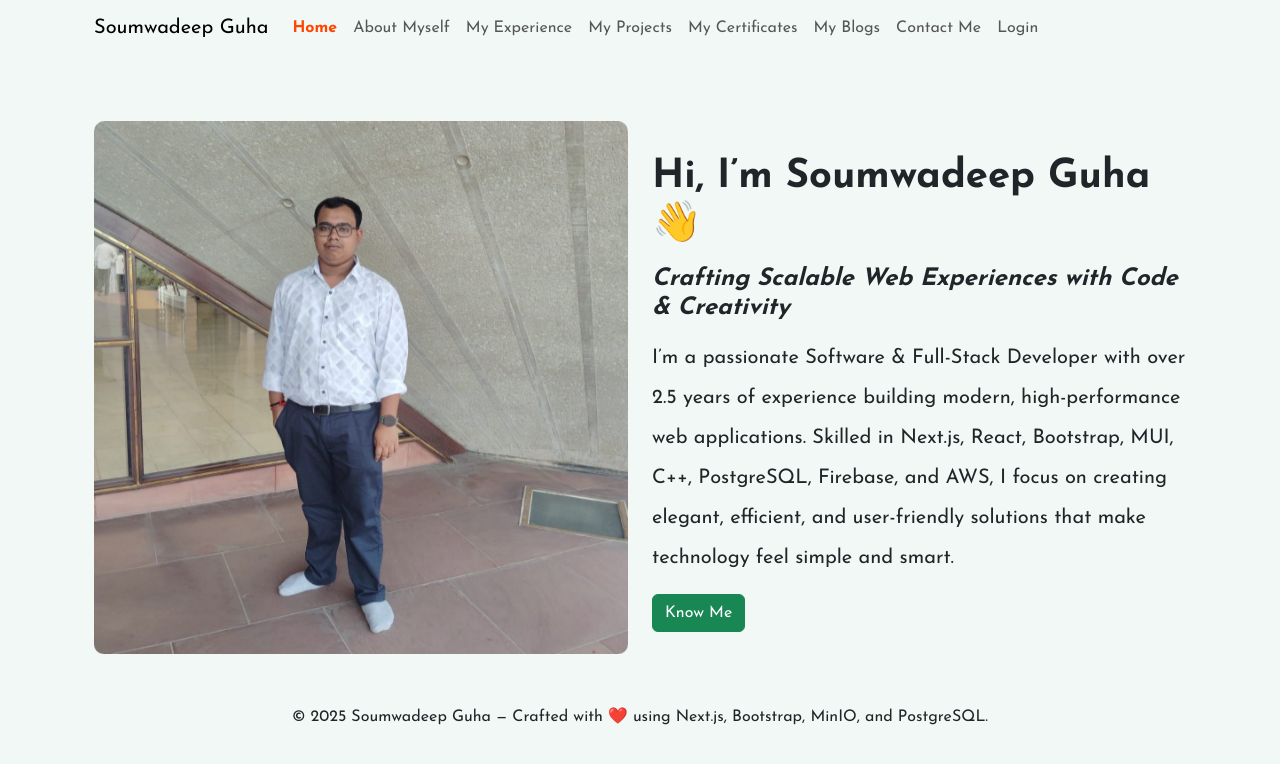
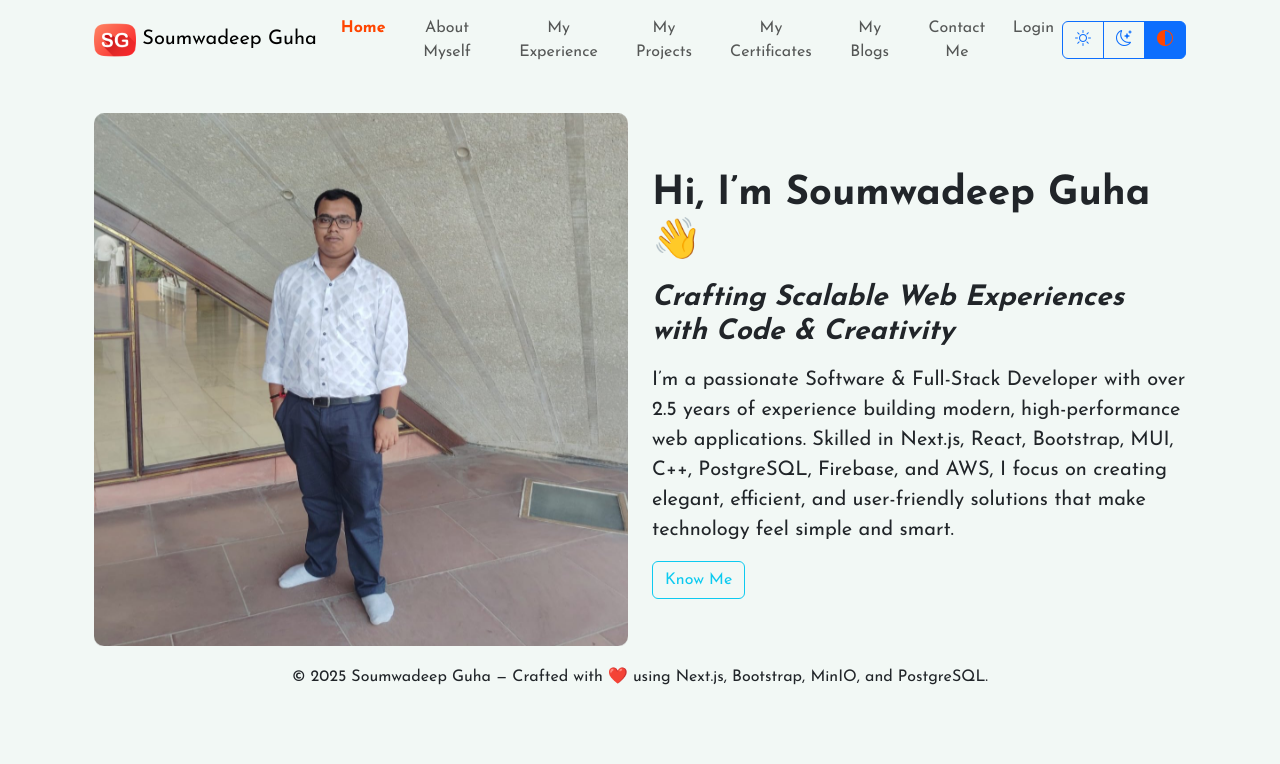
Before and after one commit to S-Guha-Systems/SoumwadeepPortfolio, a Next.js app: page / in a window 1280 px wide. Shown: the top 764 px of the page. Built offline with nearby package versions, Linux system fonts and the light colour scheme.

Commit message:
Added dark mode toggle

```diff
--- a/app/globals.css
+++ b/app/globals.css
@@ -1,5 +1,5 @@
 html[data-bs-theme="dark"] {
-  --bs-body-bg: #15202b; /* Your desired dark background color */
+  --bs-body-bg: #00001f; /* Your desired dark background color */
   /* You might also need to adjust text color for readability */
   --bs-body-color: #eeeeee;
 }
@@ -19,6 +19,12 @@ h5,
 h6 {
   font-weight: bold !important;
 }
+.mob-logo {
+  display: none;
+}
+.logo {
+  width: 42px;
+}
 .active {
   color: orangered !important;
   font-weight: bold !important;
@@ -35,7 +41,7 @@ img {
   right: 0;
   bottom: 0;
   z-index: 1030;
-  background: rgba(255, 255, 255, 0.75); /* light translucent base */
+  background: #f2f8f5;
   backdrop-filter: blur(10px) saturate(180%);
   -webkit-backdrop-filter: blur(10px) saturate(180%);
   border-top: 1px solid rgba(255, 255, 255, 0.4);
@@ -45,11 +51,11 @@ img {
 }
 
 /* Dark mode variant */
-@media (prefers-color-scheme: dark) {
+html[data-bs-theme="dark"] {
   .mob-nav {
-    background: rgba(9, 8, 31, 0.75); /* your dark theme color translucent */
+    background: #00001f; /* your dark theme color translucent */
     border-top: 1px solid rgba(255, 255, 255, 0.15);
-    box-shadow: 0 -2px 10px rgba(0, 0, 0, 0.6);
+    box-shadow: 0 -2px 10px rgba(145, 143, 143, 0.6);
   }
 }
 
@@ -96,6 +102,10 @@ img {
 @media (max-width: 991.98px) {
   body {
     padding-bottom: 70px;
+  }
+  .mob-logo {
+    display: block;
+    max-width: 70px;
   }
   .active {
     color: inherit;
--- a/app/layout.tsx
+++ b/app/layout.tsx
@@ -9,6 +9,9 @@ import BootstrapClient from "@/components/BootstrapClient";
 import Script from "next/script";
 import MainNavbar from "@/components/MainNavbar";
 import MainFooter from "@/components/MainFooter";
+import Image from "next/image";
+import logo from "@/img/logo.png";
+import Link from "next/link";
 
 const josefinSans = Josefin_Sans({
   variable: "--font-josefin-sans",
@@ -107,6 +110,16 @@ export default function RootLayout({
       <body className={`${josefinSans.className}`}>
         <div className="container">
           <MainNavbar />
+          <div className="d-flex align-items-center justify-content-center">
+            <Link className="nav-link" href="/">
+              <Image
+                src={logo}
+                alt="logo"
+                className="mob-logo"
+                placeholder="blur"
+              />
+            </Link>
+          </div>
           <Suspense fallback={<Loading />}>{children}</Suspense>
           <MainFooter />
         </div>
--- a/app/not-found.tsx
+++ b/app/not-found.tsx
@@ -9,7 +9,7 @@ const NotFound = () => {
       subtitle=""
       content="The page you are looking for does not exist or is being updated."
       imgUrl={notfound}
-      ctaComponent={<CtaButton title="Go Home" goto="/" />}
+      ctaComponent={<CtaButton title="Go Home" goto="/" color="" size="" />}
       ctaComponent2={null}
     />
   );
--- a/app/page.tsx
+++ b/app/page.tsx
@@ -10,7 +10,14 @@ const Home = () => {
         subtitle="Crafting Scalable Web Experiences with Code & Creativity"
         content="I’m a passionate Software & Full-Stack Developer with over 2.5 years of experience building modern, high-performance web applications. Skilled in Next.js, React, Bootstrap, MUI, C++, PostgreSQL, Firebase, and AWS, I focus on creating elegant, efficient, and user-friendly solutions that make technology feel simple and smart."
         imgUrl={homepic}
-        ctaComponent={<CtaButton title="Know Me" goto="/about" />}
+        ctaComponent={
+          <CtaButton
+            title="Know Me"
+            goto="/about"
+            size=""
+            color="outline-info"
+          />
+        }
         ctaComponent2={null}
       />
     </>
--- a/components/CtaButton.tsx
+++ b/components/CtaButton.tsx
@@ -2,11 +2,18 @@ import Link from "next/link";
 interface CtaButtonProps {
   title: string;
   goto: string;
+  color: string;
+  size: string;
 }
-const CtaButton = ({ title, goto }: CtaButtonProps) => {
+const CtaButton = ({ title, goto, color, size }: CtaButtonProps) => {
   return (
     <div>
-      <Link href={goto} className="btn btn-success">
+      <Link
+        href={goto}
+        className={`btn btn-${color ? color : "success"} ${
+          size ? `btn-${size}` : ""
+        }`}
+      >
         {title}
         {/* <i className="bi bi-arrow-right-circle"></i> */}
       </Link>
--- a/components/LeftImageContentBox.tsx
+++ b/components/LeftImageContentBox.tsx
@@ -18,7 +18,7 @@ const LeftImageContentBox = ({
   ctaComponent2,
 }: LeftImageContentBoxProps) => {
   return (
-    <div className="container my-5">
+    <div className="container my-3">
       <div className="row align-items-center">
         {/* Left Image Section */}
         <div className="col-sm-6 text-center">
@@ -42,8 +42,8 @@ const LeftImageContentBox = ({
             <div className="middle">
               <div className="inner">
                 <h1 className="fw-bold mt-4 mb-3">{title}</h1>
-                {subtitle && <h4 className="mb-3 fst-italic">{subtitle}</h4>}
-                <p className="lh-lg fs-5">{content}</p>
+                {subtitle && <h3 className="mb-3 fst-italic">{subtitle}</h3>}
+                <p className="lh-base fs-5">{content}</p>
                 {ctaComponent && <div className="mt-3">{ctaComponent}</div>}
                 {ctaComponent2 && <div className="mt-3">{ctaComponent2}</div>}
               </div>
--- a/components/MainNavbar.tsx
+++ b/components/MainNavbar.tsx
@@ -1,8 +1,10 @@
 "use client";
 
+import Image from "next/image";
 import Link from "next/link";
 import { usePathname } from "next/navigation";
-
+import logo from "@/img/logo.png";
+import ThemeToggler from "./ThemeToggler";
 const pages = [
   { name: "Home", href: "/", icon: "bi-house" },
   { name: "About Myself", href: "/about", icon: "bi-person" },
@@ -20,7 +22,13 @@ const MainNavbar = () => {
       <div className="pc-nav">
         <nav className="navbar navbar-expand-lg text-center">
           <div className="container-fluid">
-            <Link className="navbar-brand" href="#">
+            <Link className="navbar-brand" href="/">
+              <Image
+                src={logo}
+                alt="logo"
+                className="logo"
+                placeholder="blur"
+              />{" "}
               Soumwadeep Guha
             </Link>
             <button
@@ -49,6 +57,7 @@ const MainNavbar = () => {
                   </li>
                 ))}
               </ul>
+              <ThemeToggler />
             </div>
           </div>
         </nav>
@@ -73,6 +82,7 @@ const MainNavbar = () => {
               );
             })}
           </ul>
+          <ThemeToggler />
         </div>
       </nav>
     </>
--- a/components/ThemeToggler.tsx
+++ b/components/ThemeToggler.tsx
@@ -9,9 +9,9 @@ export default function ThemeToggler() {
     <div className="btn-group" role="group" aria-label="Theme switcher">
       <button
         type="button"
-        className={`btn btn-outline-secondary ${
-          mode === "light" ? "active" : ""
-        }`}
+        className={`btn btn-outline-${
+          mode === "light" ? "secondary" : "primary"
+        } ${mode === "light" ? "active" : ""}`}
         onClick={() => setMode("light")}
         title="Light"
       >
@@ -19,9 +19,9 @@ export default function ThemeToggler() {
       </button>
       <button
         type="button"
-        className={`btn btn-outline-secondary ${
-          mode === "dark" ? "active" : ""
-        }`}
+        className={`btn btn-outline-${
+          mode === "light" ? "secondary" : "primary"
+        } ${mode === "dark" ? "active" : ""}`}
         onClick={() => setMode("dark")}
         title="Dark"
       >
@@ -29,9 +29,9 @@ export default function ThemeToggler() {
       </button>
       <button
         type="button"
-        className={`btn btn-outline-secondary ${
-          mode === "auto" ? "active" : ""
-        }`}
+        className={`btn btn-outline-${
+          mode === "light" ? "secondary" : "primary"
+        } ${mode === "auto" ? "active" : ""}`}
         onClick={() => setMode("auto")}
         title="Auto"
       >
--- a/components/useBootstrapTheme.ts
+++ b/components/useBootstrapTheme.ts
@@ -6,7 +6,7 @@ import { useEffect, useState } from "react";
 export function useBootstrapTheme() {
   const [mode, setMode] = useState(() => {
     if (typeof window === "undefined") return "auto";
-      return localStorage.getItem("theme") || "auto"; // 'light' | 'dark' | 'auto'
+    return localStorage.getItem("theme") || "auto"; // 'light' | 'dark' | 'auto'
   });
 
   const apply = (m: string) => {
```
Also changed, not shown: components/RightImageContentBox.tsx (+4 -4 lines), public/manifest.webmanifest.
